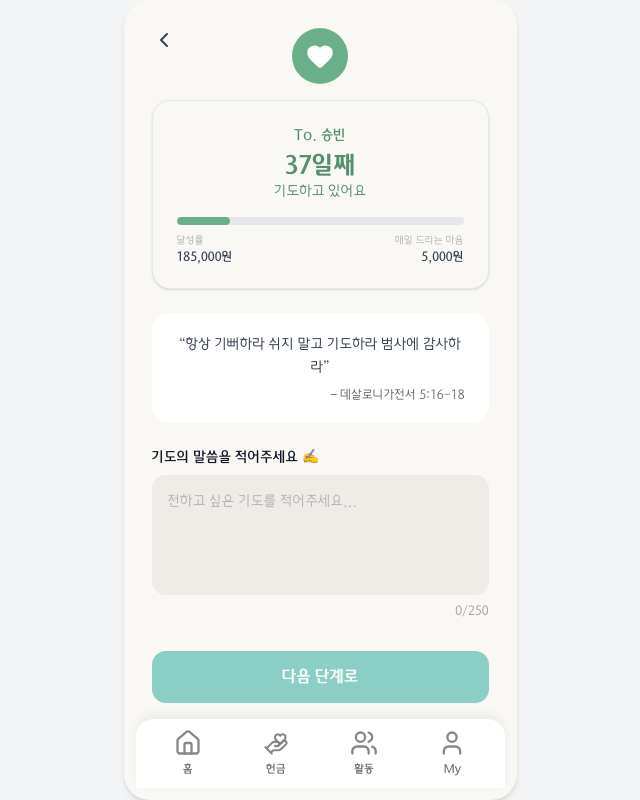
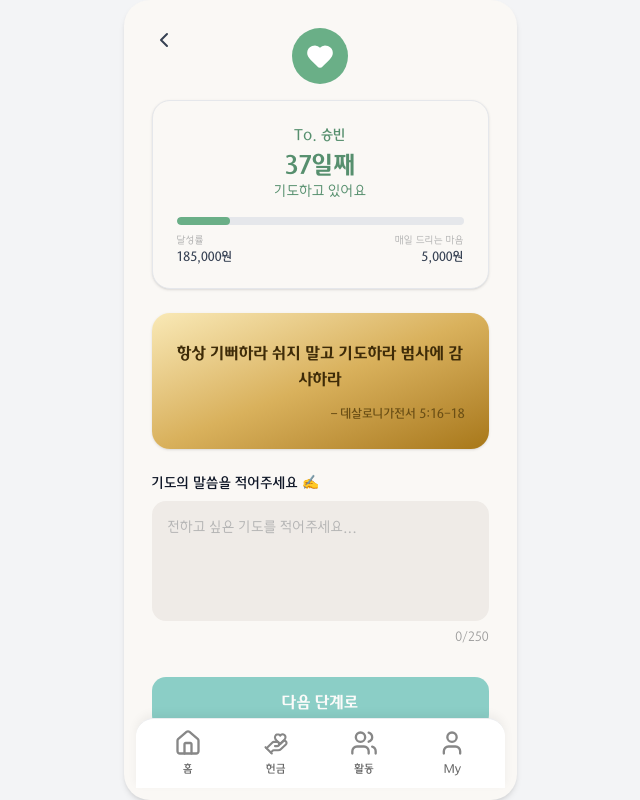
Before and after one commit to PrayForHanaro/Frontend, a Next.js app: page /bless/interval/1/message in a window 1280 px wide. Shown: the whole page, without its empty margins (320-960 px from the left). Built offline with nearby package versions, Linux system fonts and the light colour scheme.

Commit message:
style: rework bible verse card with warm mustard-honey tone #7

```diff
--- a/app/(main)/bless/_components/bible-verse-box.tsx
+++ b/app/(main)/bless/_components/bible-verse-box.tsx
@@ -1,5 +1,3 @@
-'use client';
-
 import type { BibleVerse } from '../_types';
 
 type BibleVerseBoxProps = {
@@ -8,12 +6,12 @@ type BibleVerseBoxProps = {
 
 export default function BibleVerseBox({ verse }: BibleVerseBoxProps) {
   return (
-    <div className="rounded-2xl bg-white px-6 py-5">
-      <p className="text-center font-hana-regular text-gray-700 text-sm leading-relaxed">
-        &ldquo;{verse.text}&rdquo;
+    <div className="relative overflow-hidden rounded-2xl bg-gradient-to-br from-[#F9E9B6] via-[#D9B15C] to-[#A87817] px-6 py-7 shadow-sm">
+      <p className="text-center font-hana-bold text-[#3E2B08] text-base leading-relaxed">
+        {verse.text}
       </p>
-      <p className="mt-2 text-right font-hana-regular text-hana-gray-600 text-xs">
-        &mdash; {verse.reference}
+      <p className="mt-3 text-right font-hana-medium text-[#6B4F15] text-xs">
+        — {verse.reference}
       </p>
     </div>
   );
```
